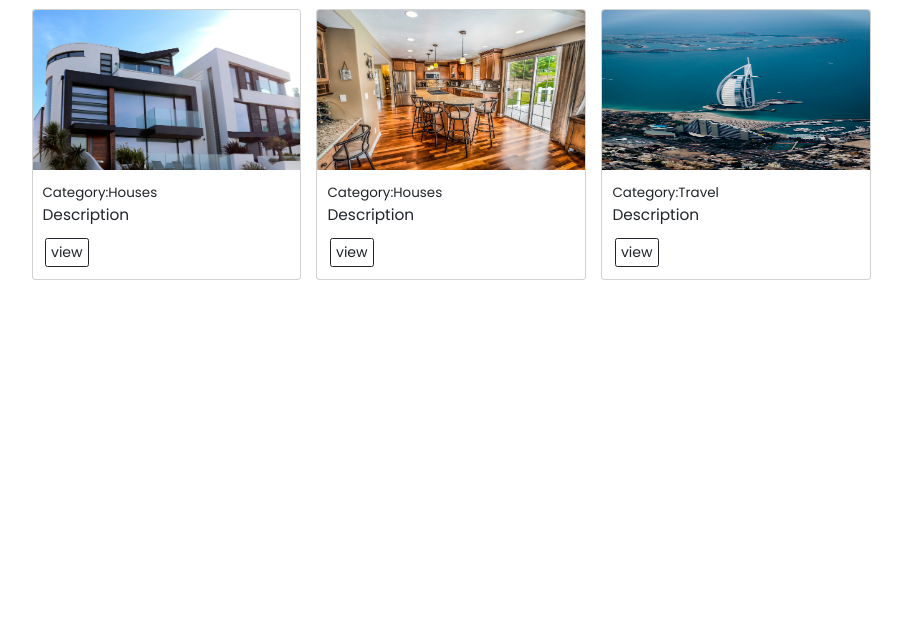
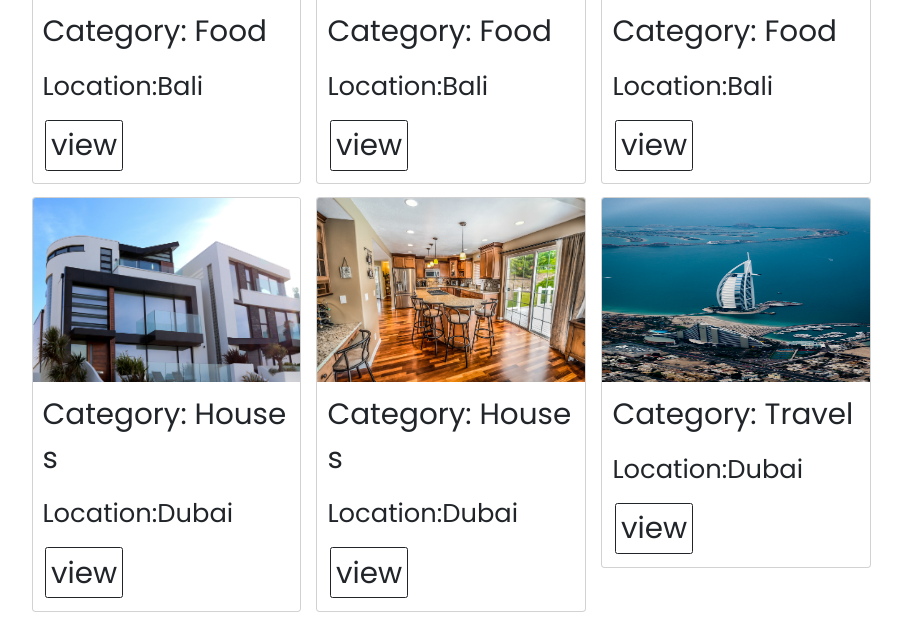
Before and after one commit to AjedidahMwanzia/jays-gallery, a Django app: page / in a window 1280 px wide. Shown: the part 677-1302 px from the top of the page, without its empty margins (331-1233 px from the left). Before the commit the page ends 957 px from the top, so only its background shows below. Run offline with Django 4.2, Linux system fonts and the light colour scheme; data comes from the database, SQL or seed files in the repository; some libraries are stand-ins or nearby versions.

Commit message:
add mediaqueries

```diff
--- a/photos/templates/navbar.html
+++ b/photos/templates/navbar.html
@@ -36,9 +36,9 @@
       <form class="navbar-form" role="search" action="{% url 'search_results' %}">
 
         <div class="input-group">
-          <input type="text" class="form-control" placeholder="Search Category" name="Category">
+          <input type="text" class="form-control"  placeholder="Search Category" name="Category">
           <div class="input-group-btn">
-            <button class="btn btn-default" type="submit"><i class="glyphicon glyphicon-search"></i></button>
+            <button class="btn btn-default" type="submit"></button>
           </div>
         </div>
 
--- a/photos/templates/photos/gallery.html
+++ b/photos/templates/photos/gallery.html
@@ -15,7 +15,7 @@
     <title>Jays Gallery</title>
 </head>
 {%block content %}
-<div class="m-5">
+
     <div class="container">
         <div class="row">
             <div class="col-md-3">
@@ -45,10 +45,10 @@
 
                     <div class="col-md-4" >
                       <div class="card"  style="margin-bottom: 1vw;">
-                        <img style="height: 20vh;" src="{{ photo.image.url}}" class="card-img-top" alt="...">
+                        <img style="height: 23vh;" src="{{ photo.image.url}}" class="card-img-top" alt="...">
                         <div class="card-body">
-                          <small>Category:{{photo.category.name}}</small>
-                          <p> Description </p>
+                         <p> Category:&nbsp;{{photo.category.name}}</small> <br></p>
+                          <p> <small>Location:{{photo.location}}</small> </p>
                           <a href="{% url 'photo' photo.id %}" class="btn btn-outline-dark btn-sm m-1">view</a>
                         </div>
                       </div>
--- a/photos/templates/photos/location.html
+++ b/photos/templates/photos/location.html
@@ -8,7 +8,7 @@
             <img style="height: 20vh;" src="{{ photo.image.url}}" class="card-img-top" alt="...">
             <div class="card-body">
               <small>Category:{{photo.category.name}}</small>
-              <p> Description </p>
+             <p> Location:{{photo.location}} </p>
               <a href="{% url 'photo' photo.id %}" class="btn btn-outline-dark btn-sm m-1">view</a>
             </div>
           </div>
--- a/static/css/style.css
+++ b/static/css/style.css
@@ -1,3 +1,9 @@
+*{
+    margin: 0;
+    padding: 0;
+    box-sizing: border-box;
+}
+
 body{
     font-family: 'Poppins', sans-serif;
     font-size: 1.2vw;
@@ -9,3 +15,51 @@
 #home{
     list-style: none;
 }
+@media screen and (max-width:500px){
+    .navbar-form{
+       display: none;
+    }
+    .navbar a{
+        font-size: 3vw;
+    }
+    .row li a{
+        font-size: 2.3vw;
+    }
+    .card-header{
+        font-size: 2.3vw;
+    }
+    .card-body p{
+        font-size: 2.3vw;
+    }
+    .card-body a{
+        font-size: 2.3vw;
+    }
+    .card-img-top {
+        height: 30vw;
+
+    }
+}
+@media screen and (min-width:500px){
+    .navbar-form{
+       display: none;
+    }
+    .navbar a{
+        font-size: 3vw;
+    }
+    .row li a{
+        font-size: 2.3vw;
+    }
+    .card-header{
+        font-size: 2.3vw;
+    }
+    .card-body p{
+        font-size: 2.3vw;
+    }
+    .card-body a{
+        font-size: 2.3vw;
+    }
+    .card-img-top {
+        height: 30vw;
+
+    }
+}
```
Also changed, not shown: 2 other files.
